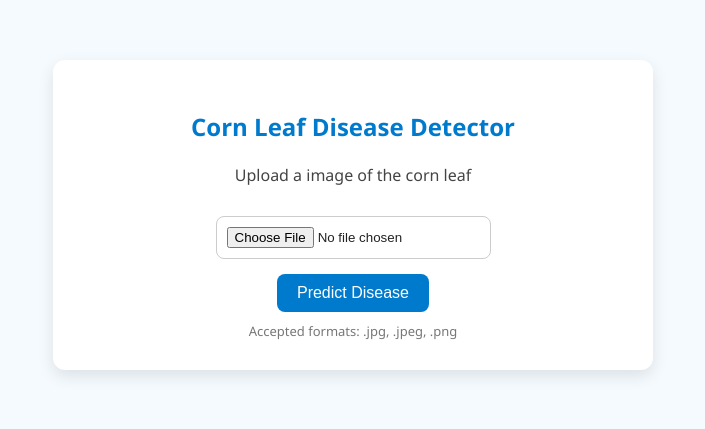
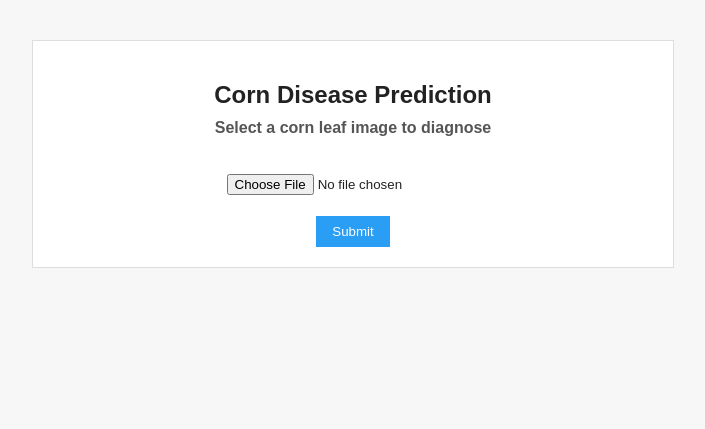
Before and after one commit to pradeep583/Disease_prediction, a Flask app: page / in a window 1280 px wide. Shown: the top 429 px of the page, without its empty margins (287-992 px from the left). Run offline with Flask 3, Linux system fonts and the light colour scheme.

Commit message:
Update client.html

```diff
--- a/templates/client.html
+++ b/templates/client.html
@@ -1,89 +1,73 @@
 <!DOCTYPE html>
 <html lang="en">
+
 <head>
   <meta charset="UTF-8">
-  <title>Corn Leaf Disease Detector</title>
-  <meta name="viewport" content="width=device-width, initial-scale=1.0">
+  <title>Corn Disease Diagnosis</title>
   <style>
-    * {
-      box-sizing: border-box;
-    }
-
     body {
+      background-color: #f7f7f7;
+      font-family: Arial, sans-serif;
+      color: #222;
       margin: 0;
-      font-family: 'Segoe UI', sans-serif;
-      background-color: #f5faff;
-      color: #222;
+      padding: 0;
     }
 
     .container {
       max-width: 600px;
-      margin: 60px auto;
-      background-color: #ffffff;
-      padding: 30px;
-      border-radius: 12px;
-      box-shadow: 0 6px 16px rgba(0, 0, 0, 0.1);
+      margin: 40px auto;
+      padding: 20px;
+      background-color: #fff;
+      border: 1px solid #ddd;
     }
 
     h2 {
       text-align: center;
-      color: #007acc;
       margin-bottom: 10px;
     }
 
     h4 {
       text-align: center;
-      color: #444;
-      font-weight: normal;
+      color: #555;
+      margin-top: 0;
     }
 
     form {
-      margin-top: 30px;
       text-align: center;
+      margin-top: 20px;
     }
 
     input[type="file"] {
-      padding: 10px;
-      border: 1px solid #ccc;
-      border-radius: 8px;
-      margin-bottom: 15px;
+      padding: 6px;
+      margin-top: 10px;
     }
 
     input[type="submit"] {
-      padding: 10px 20px;
-      background-color: #007acc;
-      color: white;
+      margin-top: 15px;
+      padding: 8px 16px;
+      background-color: #2a9df4;
+      color: #fff;
       border: none;
-      border-radius: 8px;
       cursor: pointer;
-      font-size: 16px;
-      transition: background-color 0.2s ease-in-out;
-    }
-
-    input[type="submit"]:hover {
-      background-color: #005f99;
     }
 
     .diagnosis-section {
       margin-top: 30px;
-      background-color: #e9f5ff;
-      border-left: 6px solid #007acc;
-      padding: 20px;
-      border-radius: 10px;
+      padding: 10px;
+      background-color: #eef;
+      border: 1px solid #ccd;
     }
 
     .diagnosis-section h3 {
-      margin-top: 0;
-      color: #005080;
+      margin-bottom: 10px;
+      font-size: 18px;
     }
 
     .diagnosis-image {
       display: block;
-      margin: 20px auto 10px;
+      margin: 10px auto;
       max-width: 300px;
-      width: 100%;
-      border-radius: 8px;
-      border: 1px solid #ccc;
+      height: auto;
     }
 
     .footer {
@@ -92,34 +76,38 @@
       font-size: 13px;
       color: #999;
     }
-
-    .note {
-      font-size: 13px;
-      color: #777;
-      margin-top: 10px;
-      text-align: center;
-    }
-
   </style>
 </head>
+
 <body>
   <div class="container">
-    <h2>Corn Leaf Disease Detector</h2>
-    <h4>Upload a image of the corn leaf</h4>
+    <h2>Corn Disease Prediction</h2>
 
-    <form method="POST" enctype="multipart/form-data">
-      <input type="file" name="file" accept=".jpg,.jpeg,.png" required><br>
-      <input type="submit" value="Predict Disease">
-      <div class="note">Accepted formats: .jpg, .jpeg, .png</div>
+    <h4>Select a corn leaf image to diagnose</h4>
+
+    <form method="post" action="/" enctype="multipart/form-data">
+      <input type="file" name="file" required><br>
+      <input type="submit" value="Submit">
     </form>
-
-    {% if prediction and image %}
-    <div class="diagnosis-section">
-      <h3>Prediction & Treatment Advice</h3>
-      <p><strong>{{ prediction }}</strong></p>
-      <img src="{{ image }}" alt="Uploaded Image" class="diagnosis-image">
+    {% if error_message %}
+    <div
+      style="margin-top:20px; padding:12px; border-radius:8px; background:#ffeaea; color:#b30000; text-align:center;">
+      {{ error_message }}
     </div>
     {% endif %}
+
+
+    {% with messages = get_flashed_messages() %}
+    {% if messages %}
+    <div class="diagnosis-section">
+      <h3>Diagnosis & Recommendation</h3>
+      <p>{{ messages[0] }}</p>
+      <img src="{{ messages[1] }}" alt="Uploaded Image" class="diagnosis-image">
+    </div>
+    {% endif %}
+    {% endwith %}
   </div>
+
 </body>
+
 </html>
```
